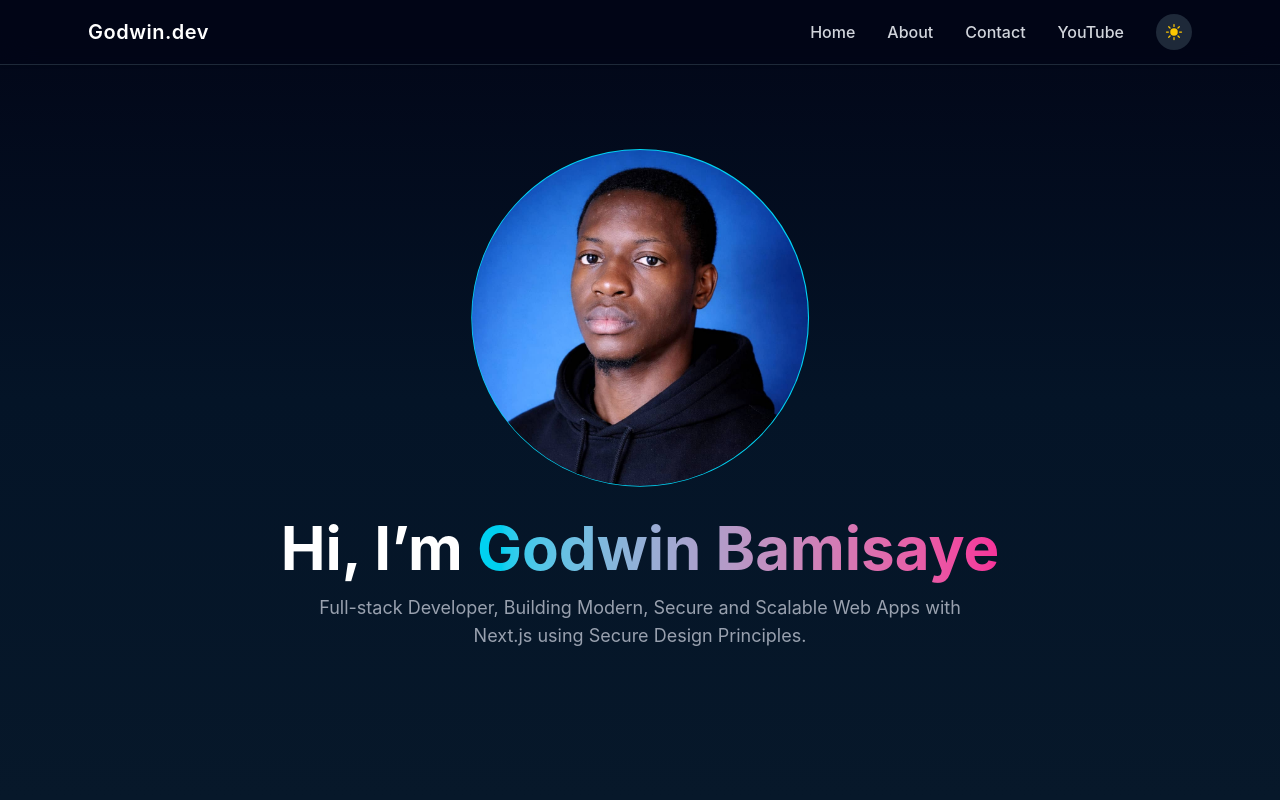
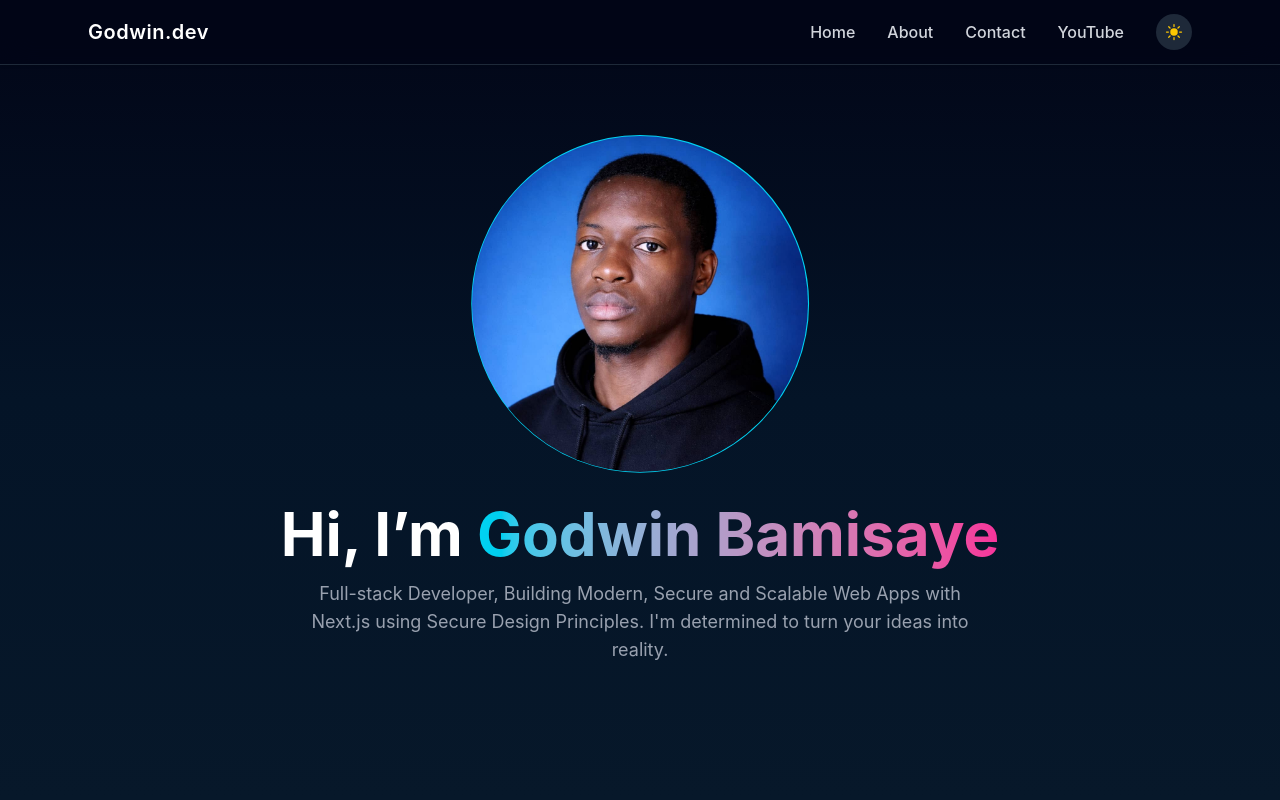
Before and after one commit to warlordtm/portfolio, a Next.js app: page / in a window 1280 px wide. Shown: the top 800 px of the page. Built offline with nearby package versions, Linux system fonts and the light colour scheme.

Commit message:
ADD NEW PROJECT CARD

```diff
--- a/src/components/Hero.tsx
+++ b/src/components/Hero.tsx
@@ -46,7 +46,7 @@ export default function Hero() {
         transition={{ duration: 0.8, delay: 0.2 }}
         className="text-base sm:text-lg text-gray-600 max-w-xl sm:max-w-2xl dark:text-gray-400"
       >
-        Full-stack Developer, Building Modern, Secure and Scalable Web Apps with Next.js using Secure Design Principles.
+        Full-stack Developer, Building Modern, Secure and Scalable Web Apps with Next.js using Secure Design Principles. I&apos;m determined to turn your ideas into reality.
       </motion.p>
     </section>
   );
```
